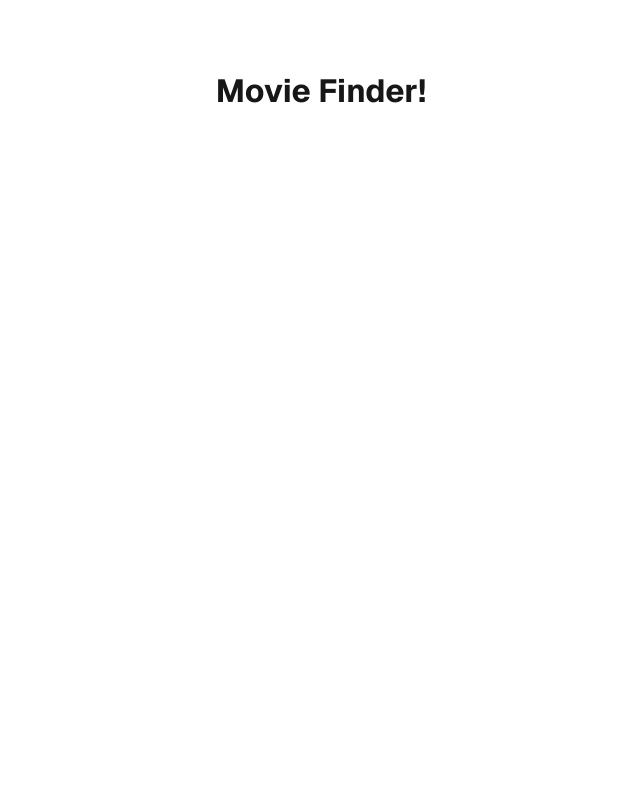
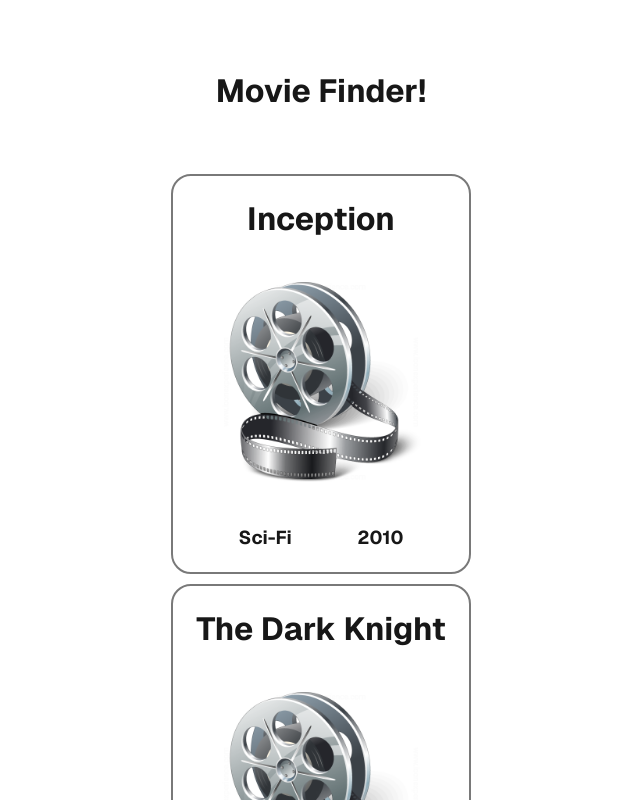
Before and after one commit to gdrakoulakos/moviefinder, a Next.js app: page / in a window 1280 px wide. Shown: the top 800 px of the page, without its empty margins (319-959 px from the left). Built offline with nearby package versions, Linux system fonts and the light colour scheme.

Commit message:
Display all movies into the home page

```diff
--- a/src/app/page.js
+++ b/src/app/page.js
@@ -1,9 +1,11 @@
+import MovieList from "@/components/MovieList/MovieList";
 import styles from "./page.module.css";
 
 export default function Home() {
   return (
     <div className={styles.page}>
       <h1>Movie Finder!</h1>
+      <MovieList />
     </div>
   );
 }
--- a/src/components/MovieCard/MovieCard.js
+++ b/src/components/MovieCard/MovieCard.js
@@ -0,0 +1,22 @@
+import Image from "next/image";
+import styles from "./MovieCard.module.css";
+
+export default function MovieCard({id, title, category, year }) {
+  return (
+    <div className={styles.cardContainer}>
+      <div className={styles.cardTitle}>
+        <h1>{title}</h1>
+      </div>
+      <Image
+        src="/movieIcon.png"
+        width={200}
+        height={200}
+        alt="Picture of the movie"
+      />
+      <div className={styles.cardInfo}>
+        <h3>{category}</h3>
+        <h3>{year}</h3>
+      </div>
+    </div>
+  );
+}
--- a/src/components/MovieCard/MovieCard.module.css
+++ b/src/components/MovieCard/MovieCard.module.css
@@ -0,0 +1,19 @@
+.cardContainer {
+    width: 300px;
+    height: 400px;
+    display: flex;
+    flex-direction: column;
+    border: solid 2px rgb(121, 121, 121);
+    border-radius: 20px;
+    align-items: center;
+    justify-content: space-around;
+    margin-top: 10px;
+
+}
+
+.cardInfo {
+    width: 100%;
+    display: flex;
+    flex-direction: row;
+    justify-content: space-evenly;
+}
--- a/src/components/MovieList/MovieList.js
+++ b/src/components/MovieList/MovieList.js
@@ -0,0 +1,18 @@
+import MovieCard from "../MovieCard/MovieCard";
+import movies from "../../data/movies.json";
+
+
+export default function MovieList() {
+  return (
+    <div>
+      {movies.map((movie) => (
+        <MovieCard
+          key={movie.id}
+          title={movie.title}
+          category={movie.category}
+          year={movie.year}
+        />
+      ))}
+    </div>
+  );
+}
```
